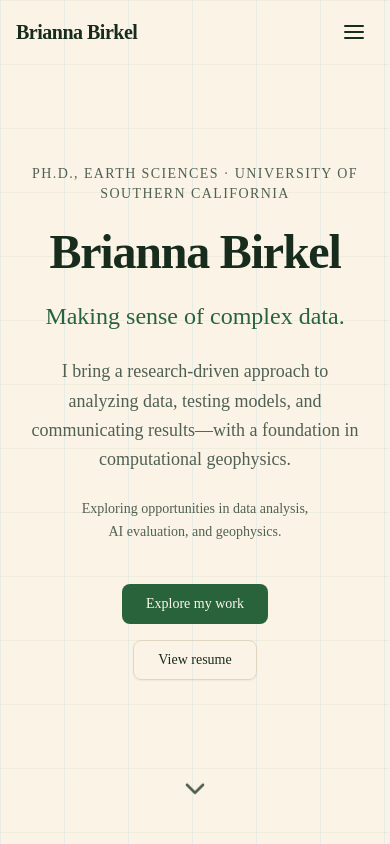
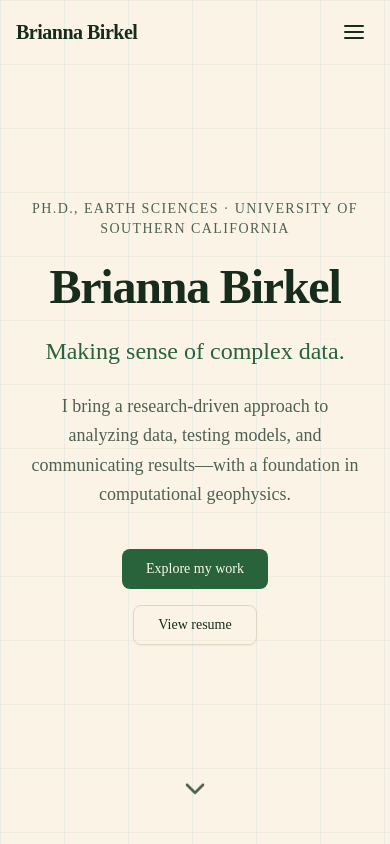
Before and after one commit to bcbirkel/research-portfolio, a Next.js app: page / in a window 390 px wide. Shown: the top 844 px of the page. Built offline with nearby package versions, Linux system fonts and the light colour scheme; a web font is replaced by a local one.

Commit message:
Remove opportunities sentence from hero

```diff
--- a/components/hero-section.tsx
+++ b/components/hero-section.tsx
@@ -32,11 +32,8 @@ export function HeroSection() {
           <p className="text-2xl sm:text-3xl md:text-4xl text-primary mb-6 text-balance leading-snug">
             Making sense of complex data.
           </p>
-          <p className="text-lg sm:text-xl text-muted-foreground max-w-2xl mx-auto mb-6 text-pretty leading-relaxed">
+          <p className="text-lg sm:text-xl text-muted-foreground max-w-2xl mx-auto mb-10 text-pretty leading-relaxed">
             I bring a research-driven approach to analyzing data, testing models, and communicating results—with a foundation in computational geophysics.
-          </p>
-          <p className="text-sm sm:text-base text-muted-foreground mb-10 text-balance leading-relaxed">
-            Exploring opportunities in data analysis, AI evaluation, and geophysics.
           </p>
           <div className="flex flex-col sm:flex-row items-center justify-center gap-4">
             <Button size="lg" asChild>
```
